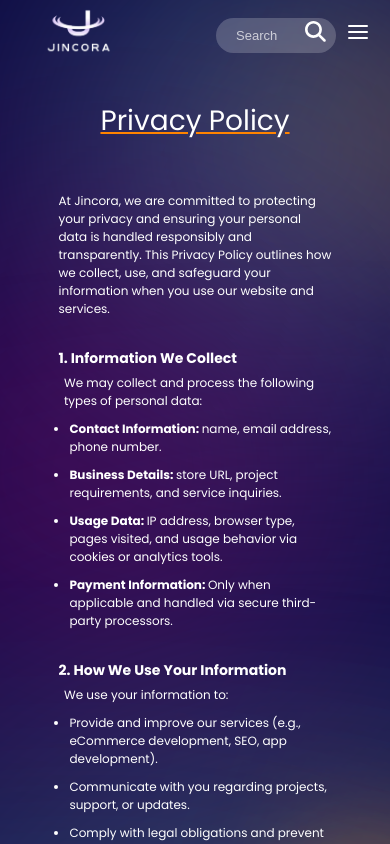
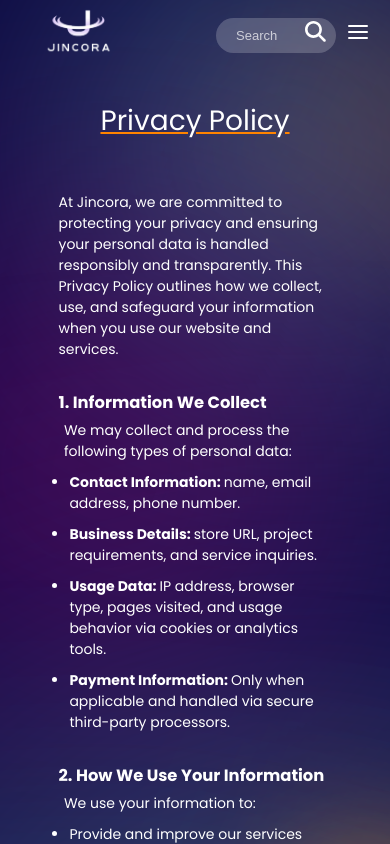
Before and after one commit to Jincora7/JincoraSite, a React (Vite) app: page /privacy-policy in a window 390 px wide. Built offline with nearby package versions, Linux system fonts and the light colour scheme.

Commit message:
PolicyPage Edit

```diff
--- a/src/components/Policy/Policy.css
+++ b/src/components/Policy/Policy.css
@@ -11,6 +11,7 @@
 
 .policy-section{
     max-width: 70%;
+    /* font-weight: 200; */
 }
 
 .policy-section h1{
@@ -42,7 +43,7 @@
 
 @media (max-width:600px){
     .policy-section{
-        font-size: 12px;
+        font-size: 14px;
     }
 
     .policy-section h1{
```
